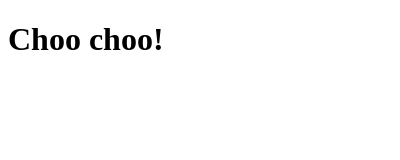
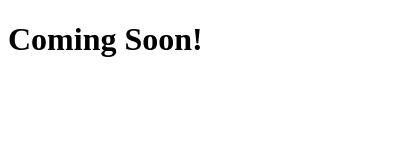
Before and after one commit to mmurshidf/Annotator, a browser extension: page popup.html in a window 400 px wide. Drawn offline with Linux system fonts and the light colour scheme.

Commit message:
Update popup.html

```diff
--- a/popup.html
+++ b/popup.html
@@ -7,6 +7,6 @@
     <title>Annotator</title>
 </head>
 <body>
-    <h1>Choo choo!</h1>
+    <h1>Coming Soon!</h1>
 </body>
 </html>
```
